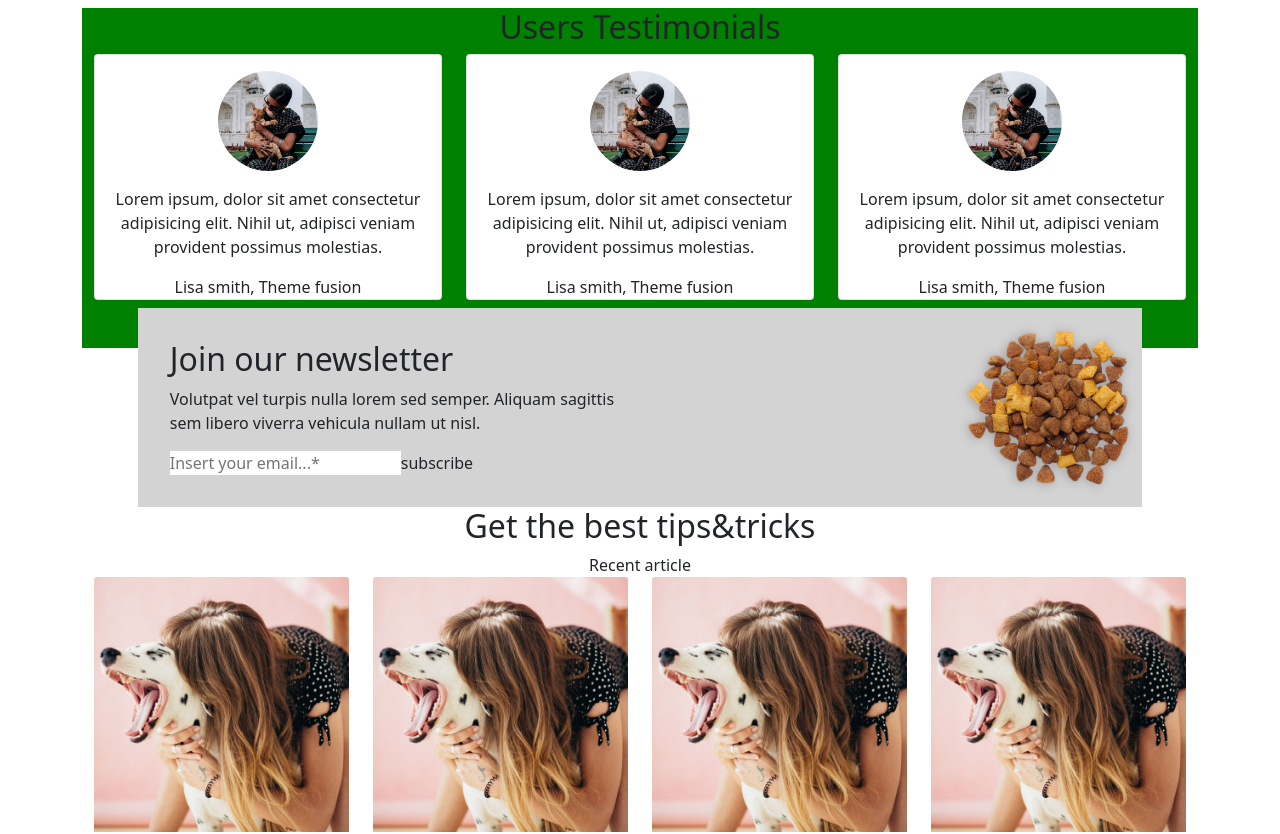
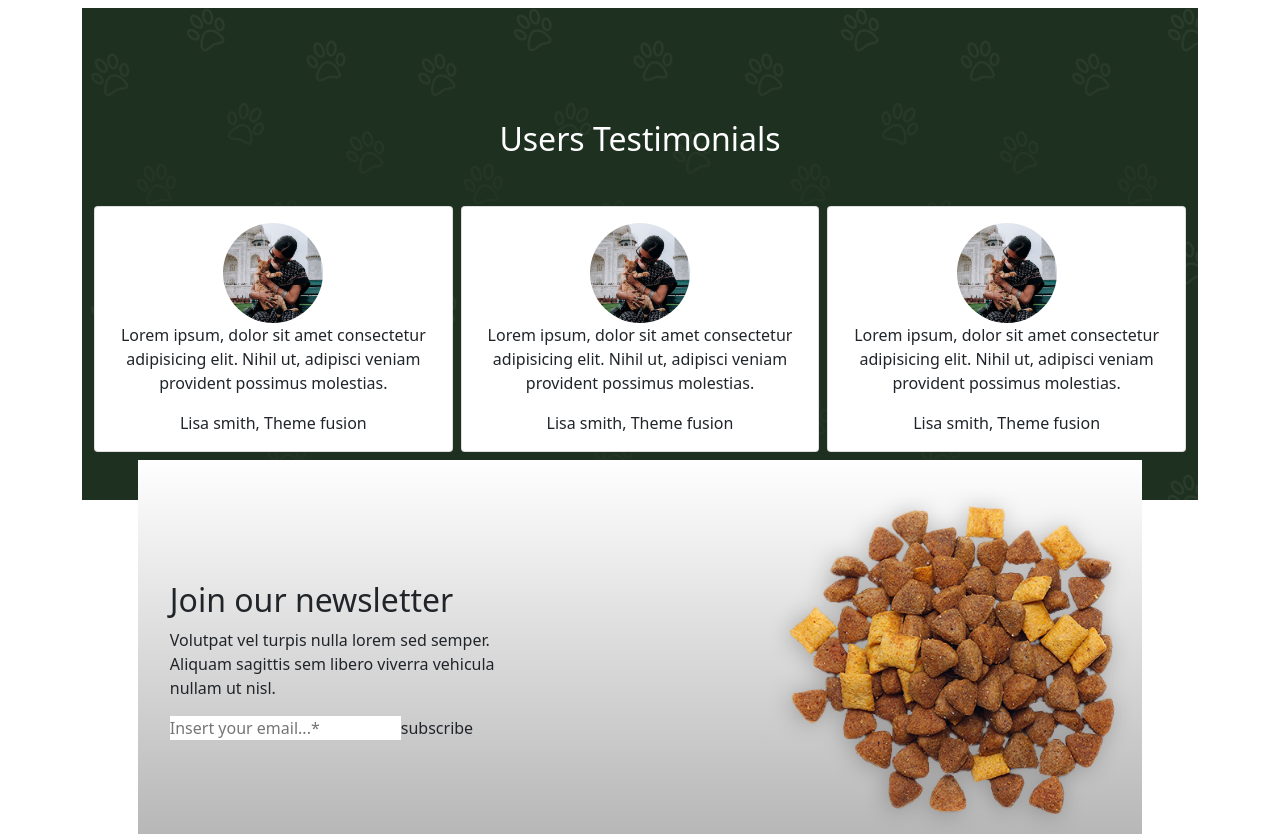
Before and after one commit to erkrabbo/proj-html-vuejs, a Vue app: page / in a window 1280 px wide. Shown: the part 2960-3794 px from the top of the page. Built offline with nearby package versions, Linux system fonts and the light colour scheme; a web font is replaced by a local one.

Commit message:
newsletter stile

```diff
--- a/src/components/PetNewsletter.vue
+++ b/src/components/PetNewsletter.vue
@@ -1,5 +1,6 @@
 <template>
   <section class="text-start">
+    <div class="m-auto ms-0">
       <h2>Join our newsletter</h2>
       <p class="w-50">Volutpat vel turpis nulla lorem sed semper. Aliquam sagittis sem libero viverra vehicula nullam ut nisl.</p>
       <form @submit.prevent>
@@ -8,6 +9,7 @@
           subscribe
         </button>
       </form>
+    </div>
   </section>
 </template>
 
@@ -23,9 +25,11 @@ export default {
     margin: 0 auto;
     margin-top: -2.5rem;
     padding: 2rem;
-    background: url('../assets/img/food-transparent-18.png'), lightgrey;
+    background: url('../assets/img/food-transparent-18.png'), linear-gradient(white, rgba(0,0,0,.3)), white;
     background-position: right;
     background-repeat: no-repeat;
     background-size: contain;
+    min-height: 400px;
+    display: flex;
   }
 </style>
--- a/src/components/PetUsersTestimonials.vue
+++ b/src/components/PetUsersTestimonials.vue
@@ -1,16 +1,16 @@
 <template>
   <section>
     <div class="container">
-      <h2>Users Testimonials</h2>
-      <div class="row row-cols-1 row-cols-lg-3">
+      <h2 class="mb-5 text-white">Users Testimonials</h2>
+      <div class="row row-cols-1 row-cols-lg-3 g-2">
         <div class="col">
           <div class="card">
             <div class="card-body">
               <img width="100" :src="require('../assets/img/avatar-3.jpg')" alt="" class="rounded-circle">
-            </div>
               <div class="card-text">
                 <p>Lorem ipsum, dolor sit amet consectetur adipisicing elit. Nihil ut, adipisci veniam provident possimus molestias.</p>
                 <span>Lisa smith, Theme fusion</span>
+              </div>
             </div>
           </div>
         </div>
@@ -18,10 +18,10 @@
           <div class="card">
             <div class="card-body">
               <img width="100" :src="require('../assets/img/avatar-3.jpg')" alt="" class="rounded-circle">
-            </div>
               <div class="card-text">
                 <p>Lorem ipsum, dolor sit amet consectetur adipisicing elit. Nihil ut, adipisci veniam provident possimus molestias.</p>
                 <span>Lisa smith, Theme fusion</span>
+              </div>
             </div>
           </div>
         </div>
@@ -29,10 +29,10 @@
           <div class="card">
             <div class="card-body">
               <img width="100" :src="require('../assets/img/avatar-3.jpg')" alt="" class="rounded-circle">
-            </div>
               <div class="card-text">
                 <p>Lorem ipsum, dolor sit amet consectetur adipisicing elit. Nihil ut, adipisci veniam provident possimus molestias.</p>
                 <span>Lisa smith, Theme fusion</span>
+              </div>
             </div>
           </div>
         </div>
@@ -50,6 +50,8 @@ export default {
 
 <style scoped lang="scss">
   section{
-    background-color: green;
+    padding-top: 7rem;
+    background: var(--JUMBOTRON_BG_IMAGE);
+    background-color: var(--JUMBOTRON_BG_COLOR);
   }
 </style>
```
Lines whose indentation alone changed are shown as unchanged.
